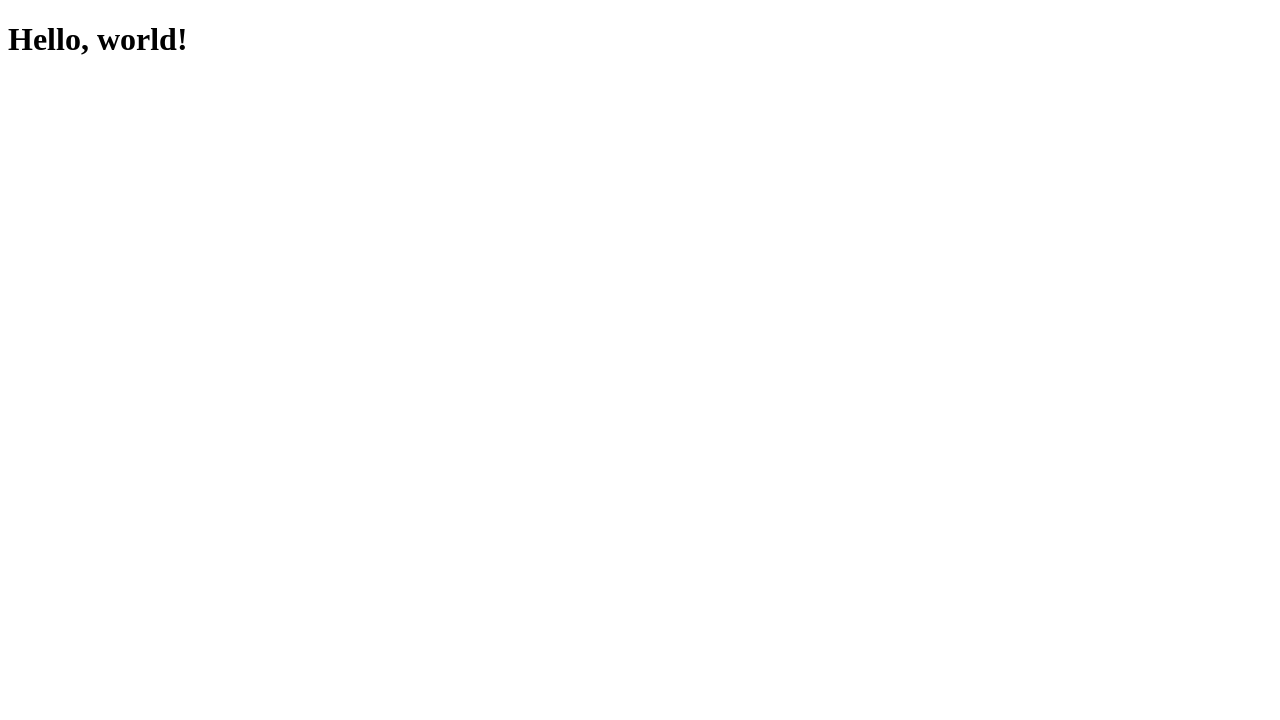
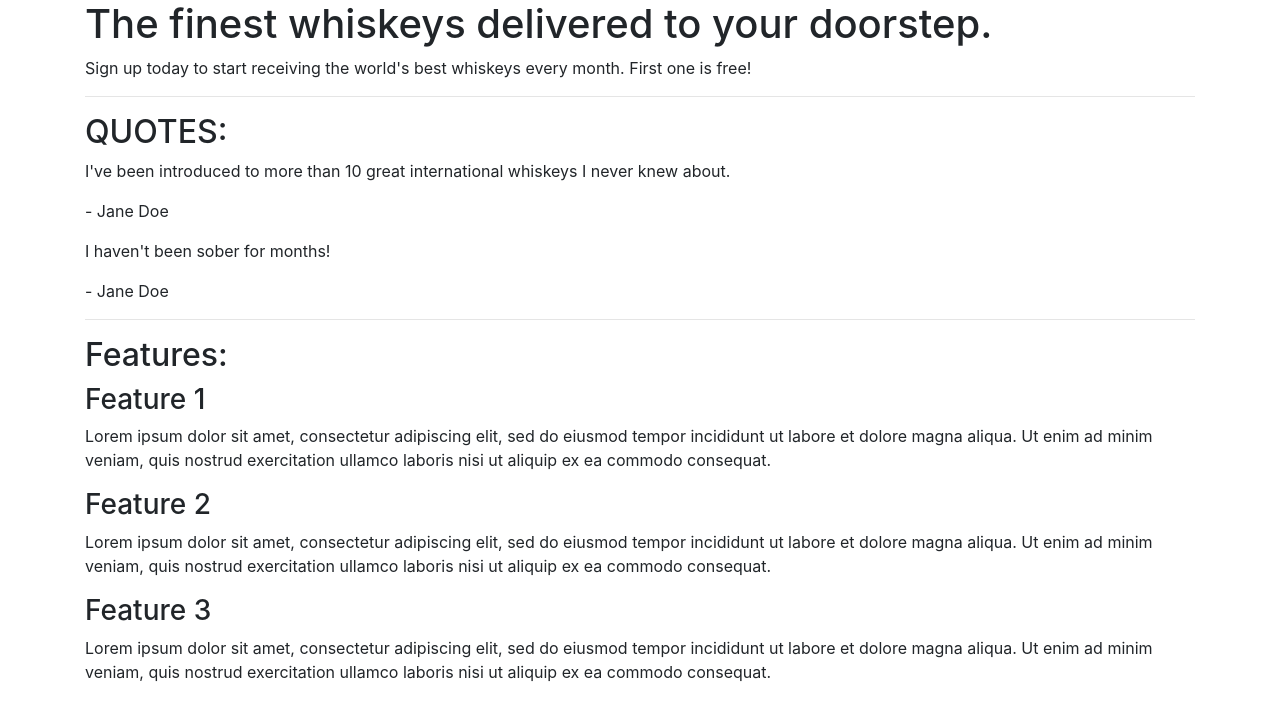
Before and after one commit to aksurcos/bootstrap5, a plain HTML site: page index.html in a window 1280 px wide. Drawn offline with nearby package versions, Linux system fonts and the light colour scheme.

Commit message:
for lesson practice

```diff
--- a/index.html
+++ b/index.html
@@ -1,13 +1,56 @@
-<!doctype html>
-<html lang="en">
-  <head>
+<!DOCTYPE html>
+<html lang="en-us">
+
+<head>
     <meta charset="utf-8">
-    <meta name="viewport" content="width=device-width, initial-scale=1, shrink-to-fit=no">
+    <title>Whiskey Drop | Taste a new whiskey every month</title>
+    <meta name="viewport" content="width=device-width, initial-scale=1.0">
+    <link rel="stylesheet" href="https://stackpath.bootstrapcdn.com/bootstrap/4.1.3/css/bootstrap.min.css" integrity="sha384-MCw98/SFnGE8fJT3GXwEOngsV7Zt27NXFoaoApmYm81iuXoPkFOJwJ8ERdknLPMO" crossorigin="anonymous">
+</head>
 
-    <title>Hello, world!</title>
-  </head>
-  <body>
-    <h1>Hello, world!</h1>
+<body>
+    <article class="container">
+        <!-- Callout -->
+        <section class="callout">
+            <h1>The finest whiskeys delivered to your doorstep.</h1>
+            <p>Sign up today to start receiving the world's best whiskeys every month. First one is free!</p>
+        </section>
+        <!-- /.callout -->
+        <hr>
 
-  </body>
+        <!-- Quotes -->
+        <section class="quotes">
+            <h2 class="text-uppercase">Quotes:</h2>
+            <div class="quote">
+                <p>I've been introduced to more than 10 great international whiskeys I never knew about.</p>
+                <p>- Jane Doe</p>
+            </div>
+            <div class="quote">
+                <p>I haven't been sober for months!</p>
+                <p>- Jane Doe</p>
+            </div>
+        </section>
+        <!-- /.quotes -->
+        <hr>
+
+        <!-- Features -->
+        <section class="features">
+            <h2>Features:</h2>
+            <div class="feature">
+                <h3>Feature 1</h3>
+                <p>Lorem ipsum dolor sit amet, consectetur adipiscing elit, sed do eiusmod tempor incididunt ut labore et dolore magna aliqua. Ut enim ad minim veniam, quis nostrud exercitation ullamco laboris nisi ut aliquip ex ea commodo consequat.</p>
+            </div>
+            <div class="feature">
+                <h3>Feature 2</h3>
+                <p>Lorem ipsum dolor sit amet, consectetur adipiscing elit, sed do eiusmod tempor incididunt ut labore et dolore magna aliqua. Ut enim ad minim veniam, quis nostrud exercitation ullamco laboris nisi ut aliquip ex ea commodo consequat.</p>
+            </div>
+            <div class="feature">
+                <h3>Feature 3</h3>
+                <p>Lorem ipsum dolor sit amet, consectetur adipiscing elit, sed do eiusmod tempor incididunt ut labore et dolore magna aliqua. Ut enim ad minim veniam, quis nostrud exercitation ullamco laboris nisi ut aliquip ex ea commodo consequat.</p>
+            </div>
+        </section>
+        <!-- /.features -->
+    </article>
+</body>
+
 </html>
```
